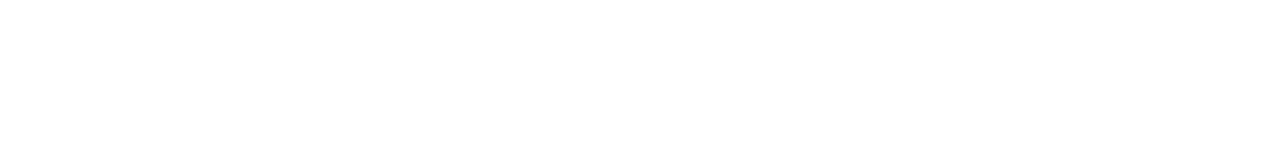
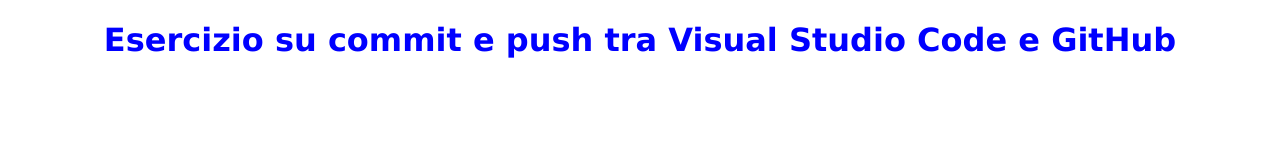
Before and after one commit to MicheleFranciolapilla/htmlcss-hello, a plain HTML site: page index.html in a window 1280 px wide. Drawn offline with Linux system fonts and the light colour scheme.

Commit message:
Titolo e link al foglio di stile

```diff
--- a/index.html
+++ b/index.html
@@ -5,8 +5,9 @@
     <meta http-equiv="X-UA-Compatible" content="IE=edge">
     <meta name="viewport" content="width=device-width, initial-scale=1.0">
     <title>Esercizio su commit e push tra vsc e github</title>
+    <link rel="stylesheet" href="style.css">
 </head>
 <body>
-
+    <h1>Esercizio su commit e push tra Visual Studio Code e GitHub</h1>
 </body>
 </html>
--- a/style.css
+++ b/style.css
@@ -0,0 +1,5 @@
+h1{
+    color: blue;
+    font-family: Verdana;
+    text-align: center;
+}
```
